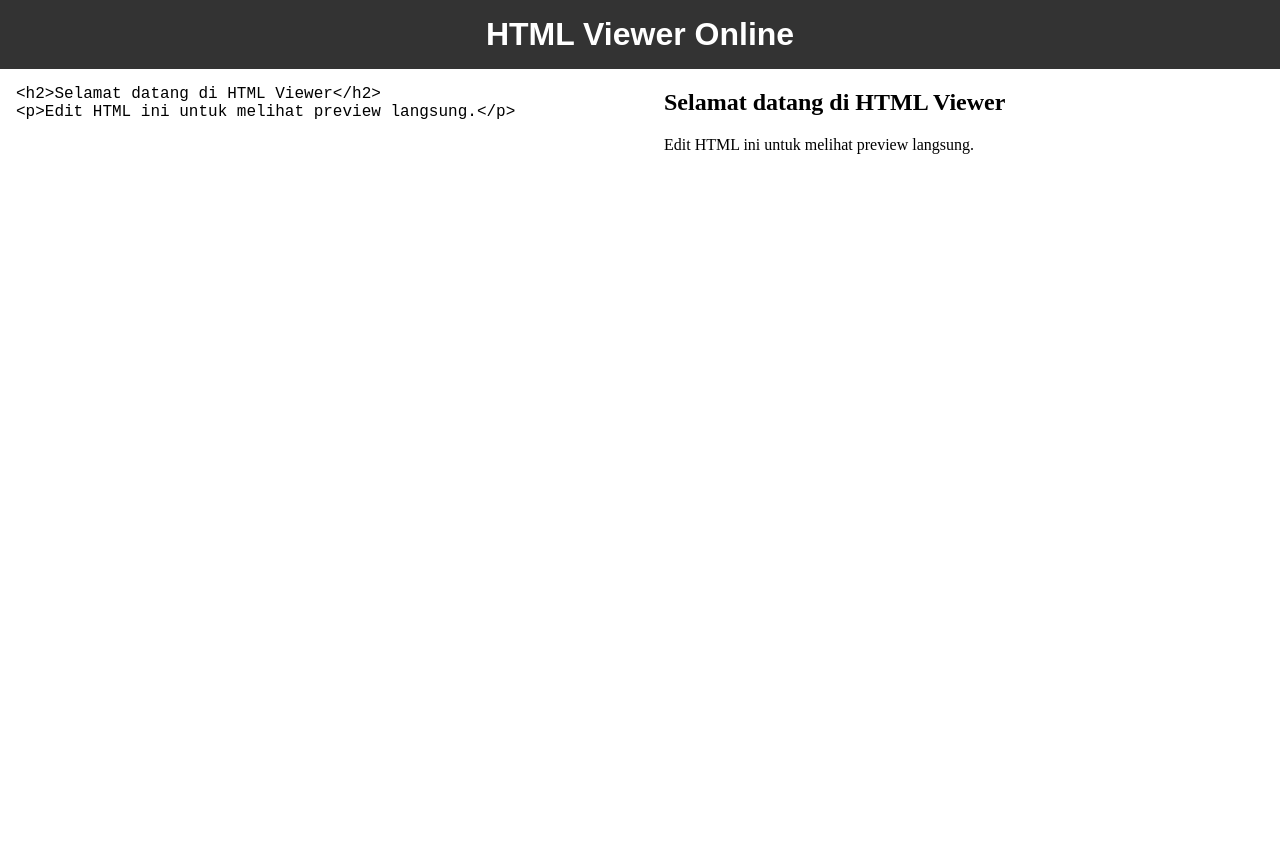
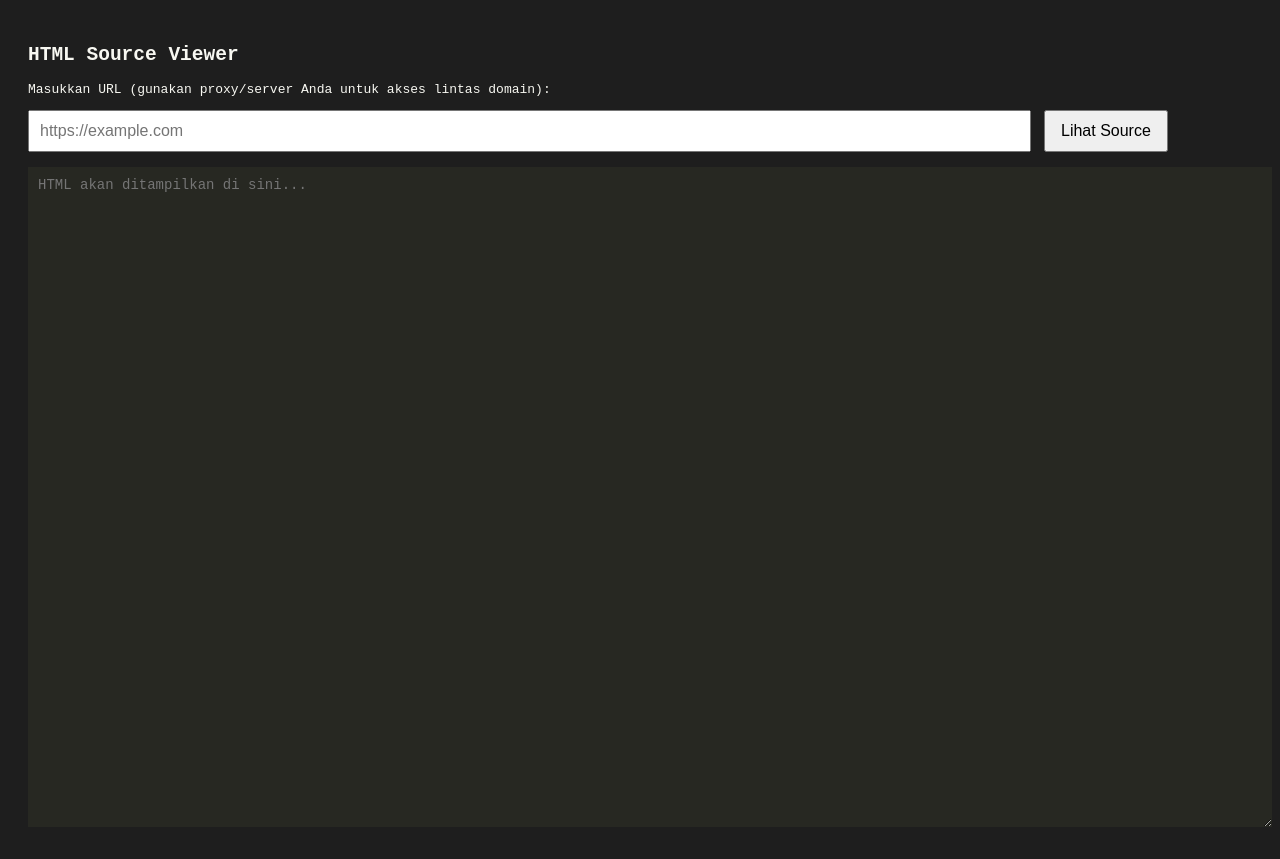
Before and after one commit to xtcodes/html-viewer, a plain HTML site: page index.html in a window 1280 px wide. Before the commit the page ends 800 px from the top, so only its background shows below. Drawn offline with Linux system fonts and the light colour scheme.

Commit message:
Update index.html

```diff
--- a/index.html
+++ b/index.html
@@ -2,76 +2,66 @@
 <html lang="id">
 <head>
   <meta charset="UTF-8">
-  <title>HTML Viewer Online</title>
+  <title>HTML Source Viewer</title>
   <style>
     body {
-      margin: 0;
-      font-family: Arial, sans-serif;
-      display: flex;
-      flex-direction: column;
-      height: 100vh;
+      font-family: monospace;
+      background: #1e1e1e;
+      color: #f8f8f2;
+      padding: 20px;
     }
-
-    h1 {
-      margin: 0;
-      padding: 1rem;
-      background: #333;
-      color: #fff;
-      text-align: center;
+    textarea {
+      width: 100%;
+      height: 80vh;
+      background: #272822;
+      color: #f8f8f2;
+      border: none;
+      padding: 10px;
+      font-size: 14px;
+      white-space: pre;
+      overflow: auto;
     }
-
-    .editor {
-      flex: 1;
-      display: flex;
+    input[type="url"] {
+      width: 80%;
+      padding: 10px;
+      font-size: 16px;
     }
-
-    textarea {
-      width: 50%;
-      padding: 1rem;
-      font-family: monospace;
-      font-size: 1rem;
-      border: none;
-      resize: none;
-      outline: none;
-    }
-
-    iframe {
-      width: 50%;
-      border: none;
-    }
-
-    @media (max-width: 768px) {
-      .editor {
-        flex-direction: column;
-      }
-
-      textarea,
-      iframe {
-        width: 100%;
-        height: 50%;
-      }
+    button {
+      padding: 10px 15px;
+      font-size: 16px;
+      margin-left: 5px;
     }
   </style>
 </head>
 <body>
-  <h1>HTML Viewer Online</h1>
-  <div class="editor">
-    <textarea id="htmlInput" placeholder="Tulis HTML di sini..."></textarea>
-    <iframe id="preview"></iframe>
-  </div>
+  <h2>HTML Source Viewer</h2>
+  <p>Masukkan URL (gunakan proxy/server Anda untuk akses lintas domain):</p>
+  <form onsubmit="fetchSource(); return false;">
+    <input type="url" id="urlInput" placeholder="https://example.com" required>
+    <button type="submit">Lihat Source</button>
+  </form>
+  <br>
+  <textarea id="sourceOutput" placeholder="HTML akan ditampilkan di sini..."></textarea>
 
   <script>
-    const textarea = document.getElementById('htmlInput');
-    const preview = document.getElementById('preview');
+    function fetchSource() {
+      const url = document.getElementById('urlInput').value;
+      const output = document.getElementById('sourceOutput');
 
-    textarea.addEventListener('input', () => {
-      const html = textarea.value;
-      preview.srcdoc = html;
-    });
+      // Gunakan proxy publik (untuk demo; gunakan server sendiri untuk produksi)
+      const proxyUrl = 'https://api.allorigins.win/get?url=' + encodeURIComponent(url);
 
-    // Inisialisasi dengan template dasar
-    textarea.value = "<h2>Selamat datang di HTML Viewer</h2>\n<p>Edit HTML ini untuk melihat preview langsung.</p>";
-    preview.srcdoc = textarea.value;
+      output.value = 'Memuat source...';
+
+      fetch(proxyUrl)
+        .then(response => response.json())
+        .then(data => {
+          output.value = data.contents;
+        })
+        .catch(error => {
+          output.value = 'Gagal mengambil source.\n\n' + error;
+        });
+    }
   </script>
 </body>
 </html>
```
